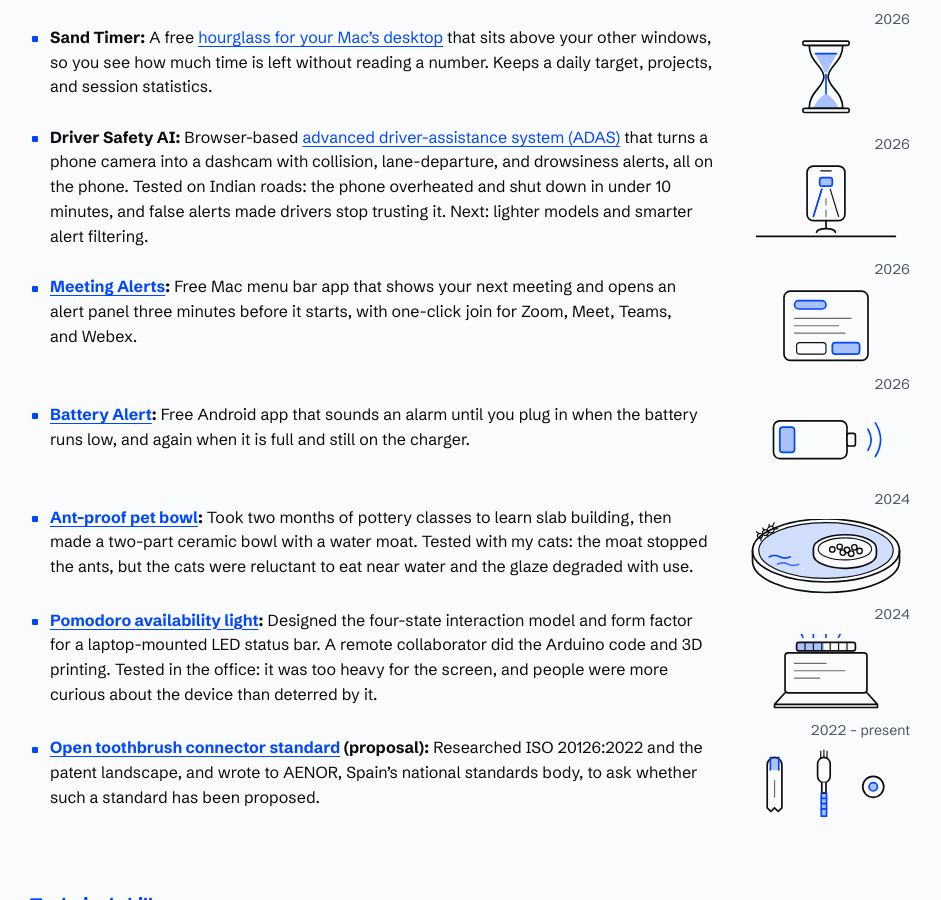
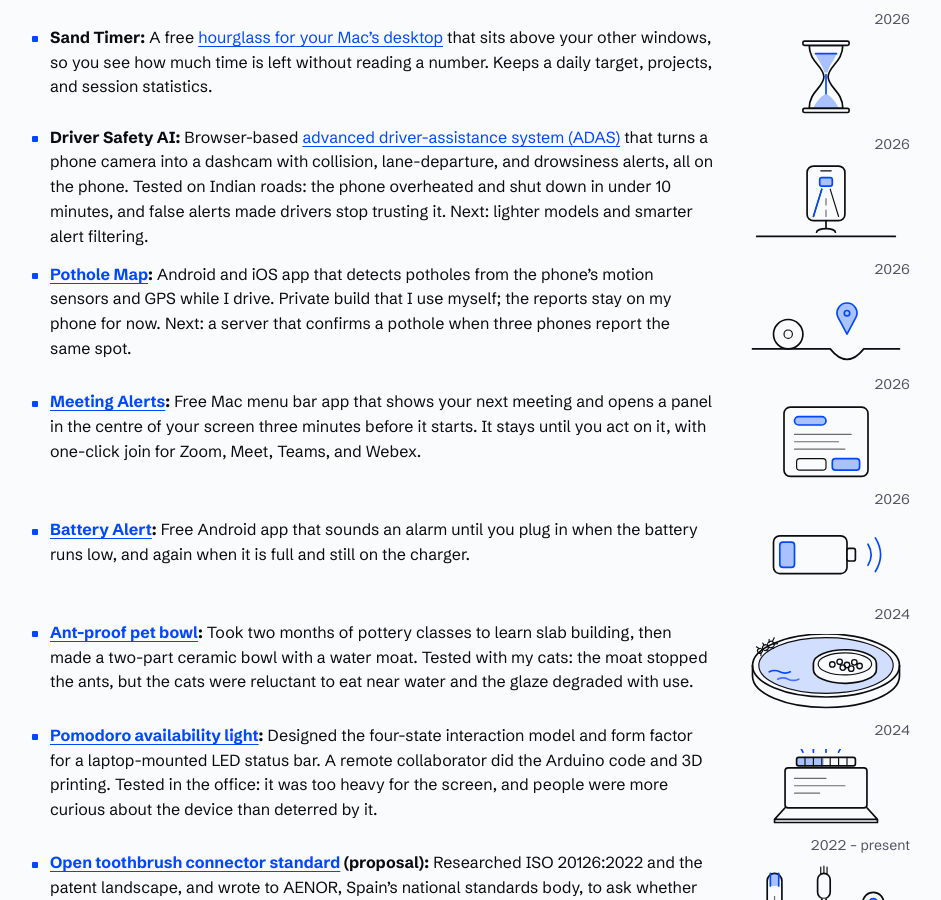
Before and after one commit to and/and.github.io, a Jekyll site: the page resume/index.html, which Jekyll copies as it is, in a window 1280 px wide and 900 px high, scrolled down 2591 px. Shown: the whole window, without its empty margins (170-1111 px from the left). Built offline with Jekyll 4.4.1, drawn with Linux system fonts in a browser that asks for light colours.

Commit message:
Resume: add Pothole Map; Meeting Alerts opens in the centre of the screen
Co-Authored-By: Claude Sonnet 5.5 <noreply@anthropic.com>
Claude-Session: https://claude.ai/code/session_01MuwebNEXBFxCrvNjpbsvNM

```diff
--- a/resume/index.html
+++ b/resume/index.html
@@ -283,7 +283,15 @@ a:hover { text-decoration-thickness: 2px; }
               <path class="ln" d="M71 83 A9 3.5 0 0 1 89 83"/>
               <path class="ln" d="M14 87 H146"/>
             </svg></figure></div></li>
-          <li class="dated" data-v="sw"><div class="pt"><b><a href="/utilities/meeting-alerts/">Meeting Alerts</a>:</b> Free Mac menu bar app that shows your next meeting and opens an alert panel three minutes before it starts, with one-click join for Zoom, Meet, Teams, and Webex.</div><div class="side"><p class="dates">2026</p><figure class="art"><svg viewBox="0 18 160 72" role="img" aria-label="Line drawing of a meeting alert panel: a label showing the meeting is about to start, three lines of details, and a blue Join button next to a Snooze button">
+          <li class="dated" data-v="sw"><div class="pt"><b><a href="/utilities/pothole-map/">Pothole Map</a>:</b> Android and iOS app that detects potholes from the phone’s motion sensors and GPS while I drive. Private build that I use myself; the reports stay on my phone for now. Next: a server that confirms a pothole when three phones report the same spot.</div><div class="side"><p class="dates">2026</p><figure class="art"><svg viewBox="0 18 160 72" role="img" aria-label="Line drawing of a wheel rolling along a road towards a pothole, with a blue location pin above the dip marking where it was reported">
+              <circle class="body" cx="44" cy="62" r="14"/>
+              <circle class="ln thin" cx="44" cy="62" r="4"/>
+              <path class="ln" d="M10 76 H84 Q100 96 116 76 H150"/>
+              <path class="tint-strong" d="M100 62 L91.5 46 A9.5 9.5 0 1 1 108.5 46 Z"/>
+              <path class="water" d="M100 62 L91.5 46 A9.5 9.5 0 1 1 108.5 46 Z"/>
+              <circle class="water thin" cx="100" cy="42" r="2.6"/>
+            </svg></figure></div></li>
+          <li class="dated" data-v="sw"><div class="pt"><b><a href="/utilities/meeting-alerts/">Meeting Alerts</a>:</b> Free Mac menu bar app that shows your next meeting and opens a panel in the centre of your screen three minutes before it starts. It stays until you act on it, with one-click join for Zoom, Meet, Teams, and Webex.</div><div class="side"><p class="dates">2026</p><figure class="art"><svg viewBox="0 18 160 72" role="img" aria-label="Line drawing of a meeting alert panel: a label showing the meeting is about to start, three lines of details, and a blue Join button next to a Snooze button">
               <rect class="body" x="40" y="21" width="80" height="66" rx="6"/>
               <rect class="tint-strong" x="50" y="30" width="30" height="8" rx="4"/>
               <rect class="water thin" x="50" y="30" width="30" height="8" rx="4"/>
```
Also changed, not shown: _posts/2026-09-12-meeting-alerts.md (+2 -2 lines).
